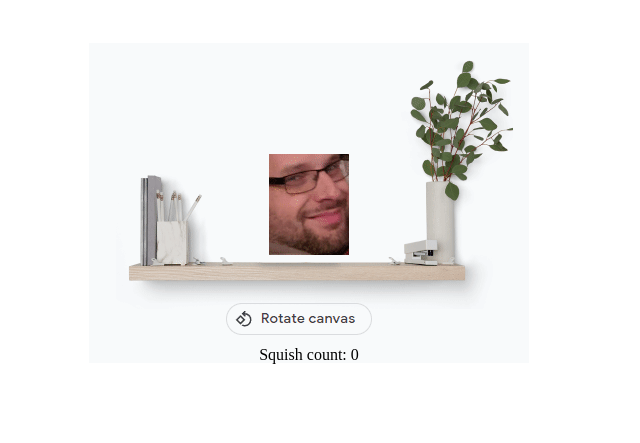
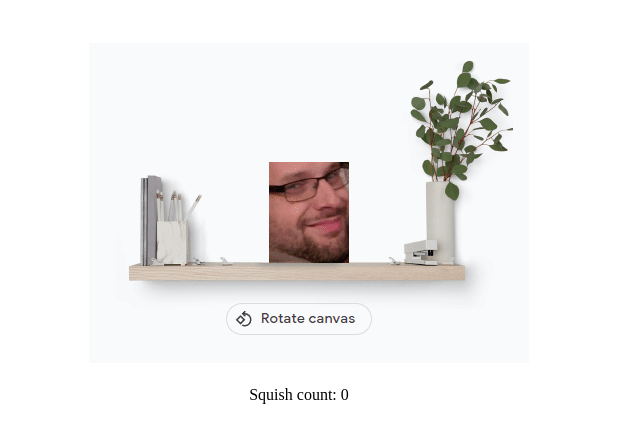
Before and after one commit to rconn3ll/rotate.canvas, a plain HTML site: page index.html in a window 1280 px wide. Shown: the part 197-640 px from the top of the page, without its empty margins (331-971 px from the left). Drawn offline with Linux system fonts and the light colour scheme.

Commit message:
Update main.css
adding css for squish count

```diff
--- a/main.css
+++ b/main.css
@@ -25,21 +25,26 @@ body {
     width: 80px;
     height: 101px;
     margin: 20px;
-    margin-top: 112px;
+    margin-top: 160px;
     position: relative;
     transition: .25s;
 }
 
 .squish {
     background-size: 100% 70% !important;
+	width: 90px !important;
 }
 
 #button {
     height: 35px;
     width: 150px;
     border-radius: 20px;
-    margin: 18px;
-    margin-right:38px
+	margin: 18px 38px 0px 18px;
+}
+
+#count {
+	margin-right:20px;
+	margin-top:50px;
 }
 
 #button:hover {
```
